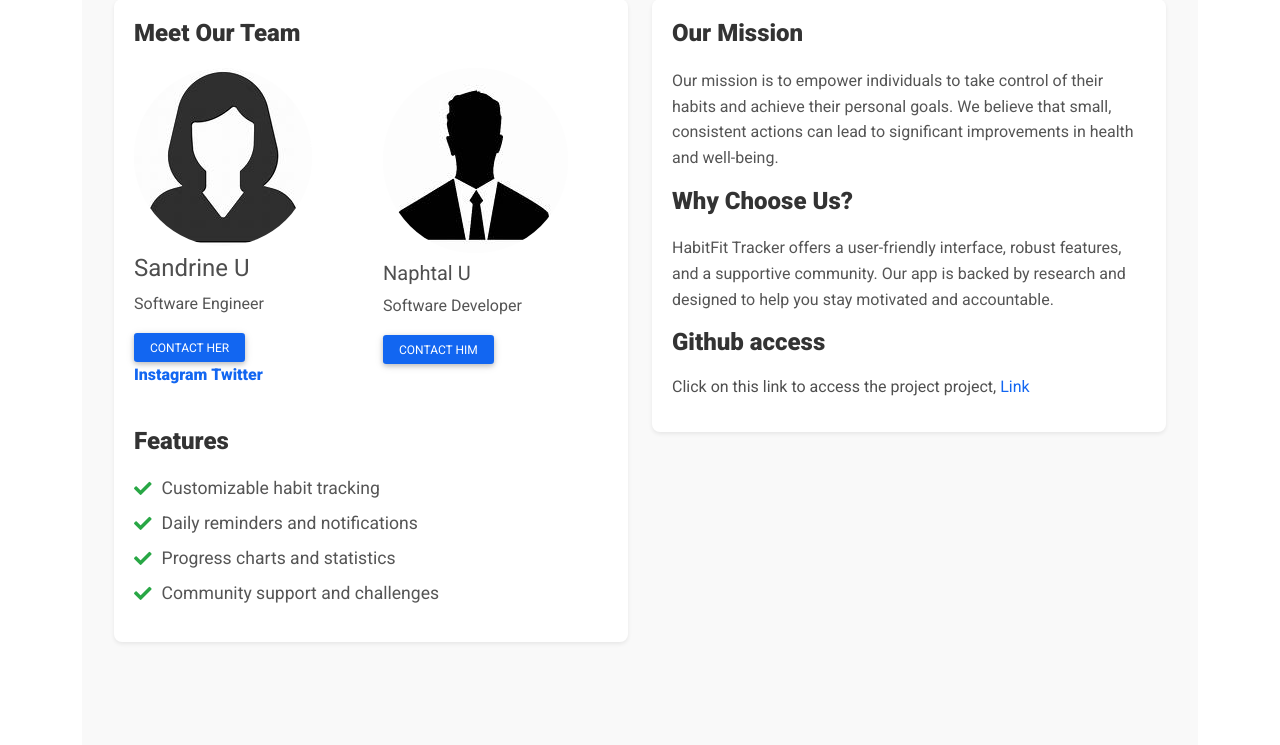
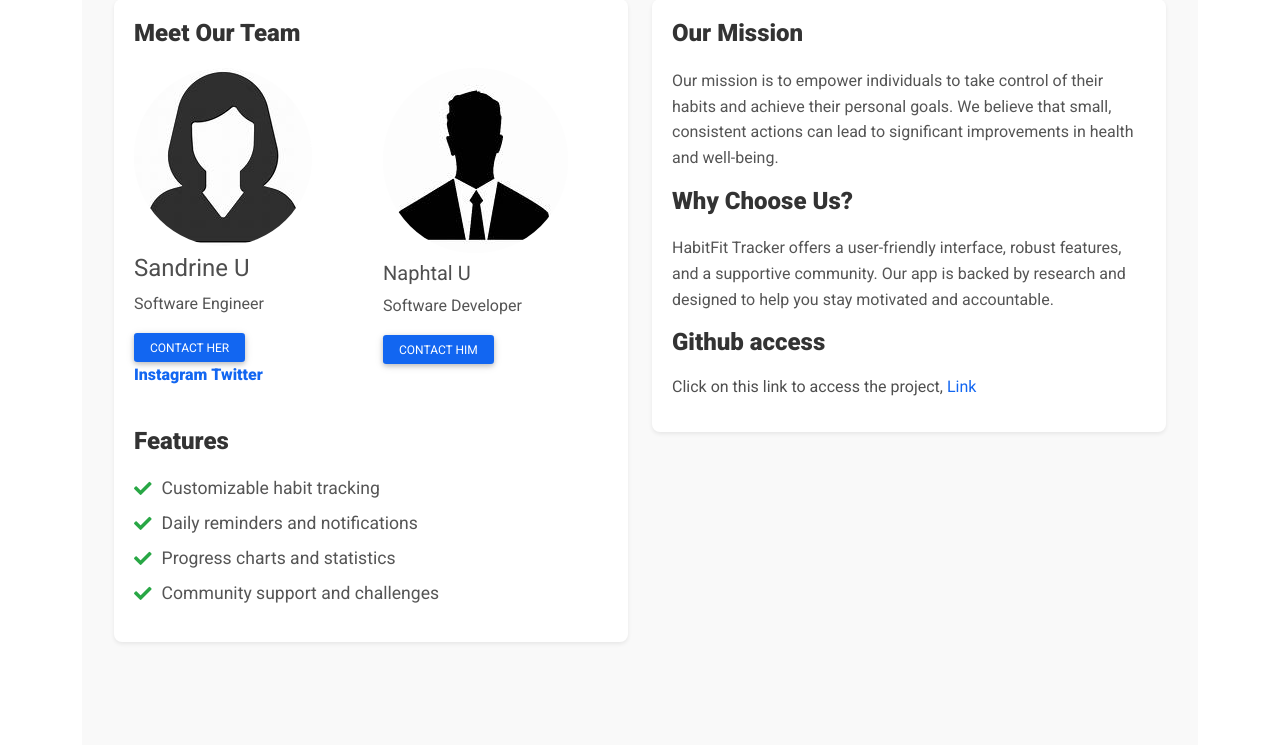
Before and after one commit to 2100032578cse/Habitfit, a Flask app: page / in a window 1280 px wide. Shown: the part 2405-3150 px from the top of the page. Run offline with Flask 3, Linux system fonts and the light colour scheme; some libraries are stand-ins or nearby versions.

```diff
--- a/app/templates/about.html
+++ b/app/templates/about.html
@@ -50,7 +50,7 @@
                         <h3 class="card-title">Why Choose Us?</h3>
                         <p class="card-text">HabitFit Tracker offers a user-friendly interface, robust features, and a supportive community. Our app is backed by research and designed to help you stay motivated and accountable.</p>
                         <h3 class="card-title">Github access</h4>
-                        <p class="card-text"><h6>Click on this link to access the project project, <a href="https://github.com/2100032578cse/Habitfit"> Link</a></h6></p>
+                        <p class="card-text"><h6>Click on this link to access the project, <a href="https://github.com/2100032578cse/Habitfit"> Link</a></h6></p>
                     </div>
                 </div>
             </div>
```
